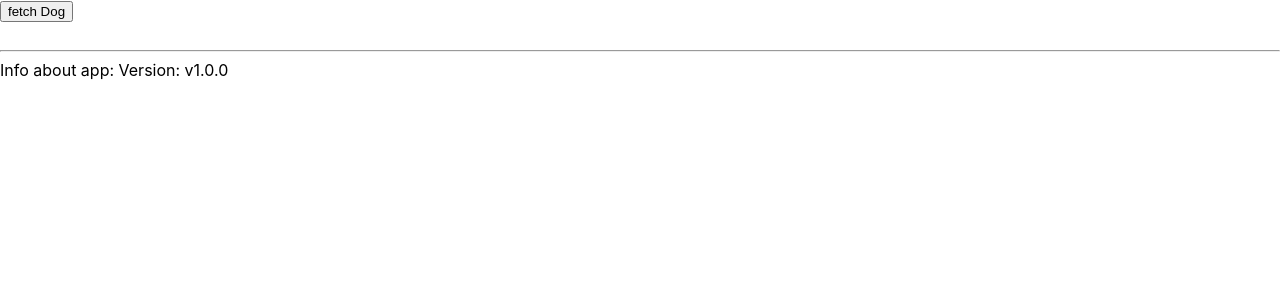
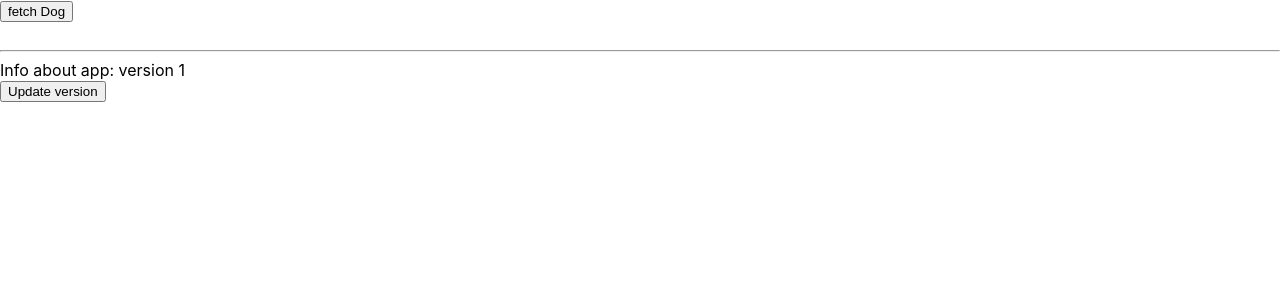
Before and after one commit to alexandr-sm-d/dog, a React (Create React App) app: page / in a window 1280 px wide. Shown: the top 300 px of the page. Built offline with nearby package versions, Linux system fonts and the light colour scheme.

Commit message:
added mapStateDispatchToProps

```diff
--- a/src/App.js
+++ b/src/App.js
@@ -6,7 +6,7 @@ import Info from "./Info";
 const App = (props) => {
     useEffect(() => console.log('render App'))
 
-    const title = useSelector(state => state.fetchStatus.info.title)
+    // const title = useSelector(state => state.fetchStatus.info.title)
 
     return (
         <div>
@@ -20,7 +20,7 @@ const App = (props) => {
                     </div>
             }
             <Info
-                title={title}
+                // title={title}
             />
         </div>
     )
--- a/src/Info.jsx
+++ b/src/Info.jsx
@@ -1,5 +1,6 @@
 import React, {memo, useEffect} from 'react'
 import {connect, useSelector} from "react-redux";
+import {updateVersion} from "./redux-saga/reducer";
 
 const Info = (props) => {
     console.log('props info', props)
@@ -8,13 +9,23 @@ const Info = (props) => {
     return (
         <div>
             <hr/>
-            Info about app: {props.title}
+            Info about app: version {props.title}
+            <div>
+                <button onClick={() => props.updateVersion()}>Update version</button>
+            </div>
         </div>
     )
 }
 
-export default Info
+// export default Info
+const mstp = state => ({title: state.fetchStatus.info.title})
 
-// export default connect((state) => ({
-//     title: state.fetchStatus.info.title
-// }))(Info)
+function mdtp(dispatch) {
+    return {
+        updateVersion: function () {
+            dispatch(updateVersion())
+        }
+    }
+}
+
+export default connect(mstp, mdtp)(Info)
--- a/src/redux-saga/reducer.js
+++ b/src/redux-saga/reducer.js
@@ -4,13 +4,14 @@ import {put, all, call, takeEvery} from 'redux-saga/effects'
 const IS_LOADING = 'IS_LOADING'
 const FETCH_SUCCESS = 'FETCH_SUCCESS'
 const FETCH_FAILED = 'FETCH_FAILED'
+const UPDATE_VERSION = 'UPDATE_VERSION'
 
 const URL = 'https://dog.ceo/api/breeds/image/random'
 let initialState = {
     url: '',
     isLoading: false,
     errorLoading: false,
-    info: {title: 'Version: v1.0.0'}
+    info: {title: 1}
 }
 
 export const fetchReducer = (state = initialState, action) => {
@@ -35,6 +36,16 @@ export const fetchReducer = (state = initialState, action) => {
                 errorLoading: true
             }
         }
+        case UPDATE_VERSION: {
+            console.log(state.info)
+            return {
+                ...state,
+                info: {
+                    ...state.info,
+                    title: state.info.title + 1
+                }
+            }
+        }
         default:
             return state
     }
@@ -43,7 +54,10 @@ export const fetchReducer = (state = initialState, action) => {
 const isLoading = () => ({type: IS_LOADING})
 const getImg = (img) => ({type: FETCH_SUCCESS, img})
 const error = () => ({type: FETCH_FAILED})
-
+export const updateVersion = () => {
+    console.log('aaa')
+    return {type: UPDATE_VERSION}
+}
 
 function* fetchHandler() {
     try {
```
Also changed, not shown: 1 other file (tests, documents, lock files or other folders).
